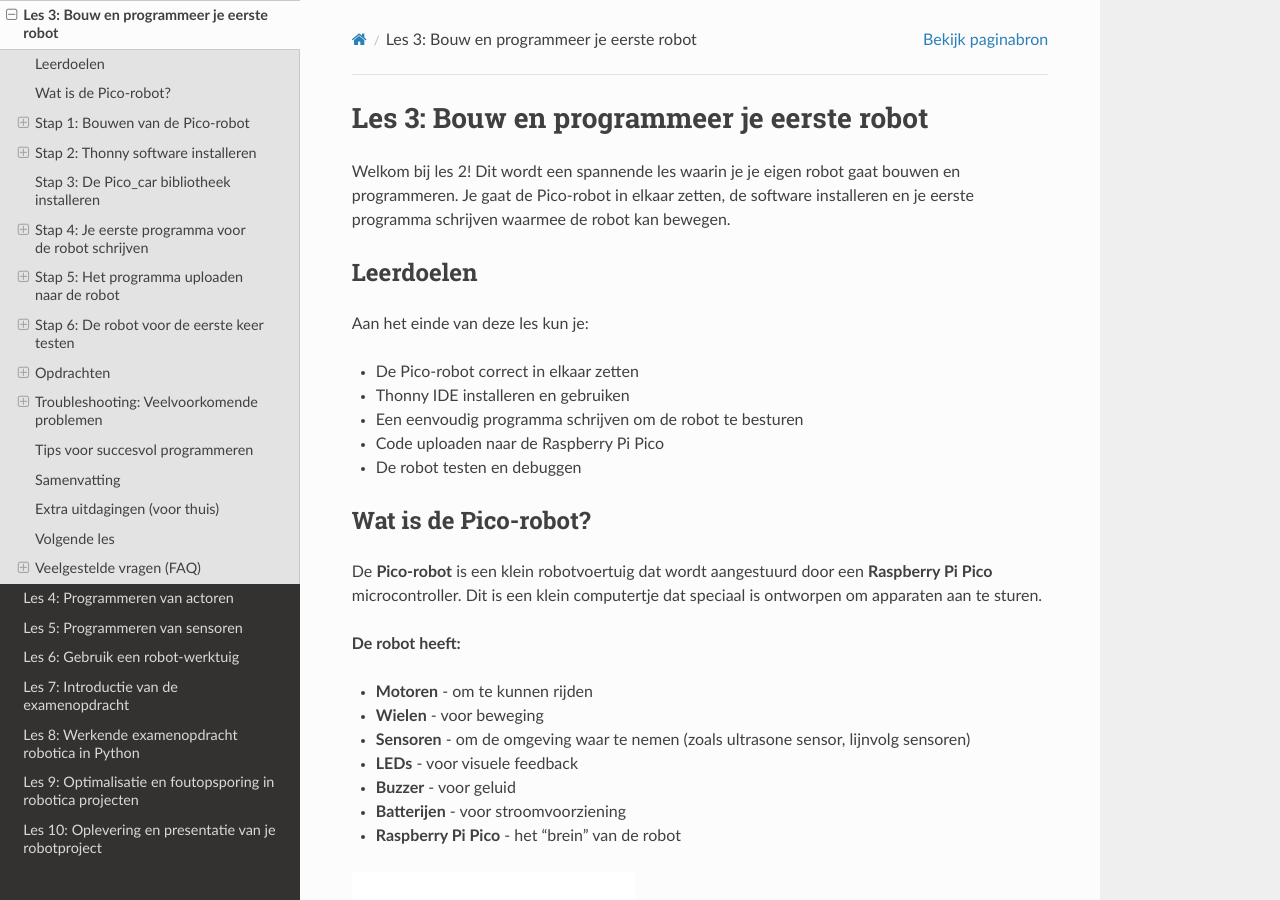
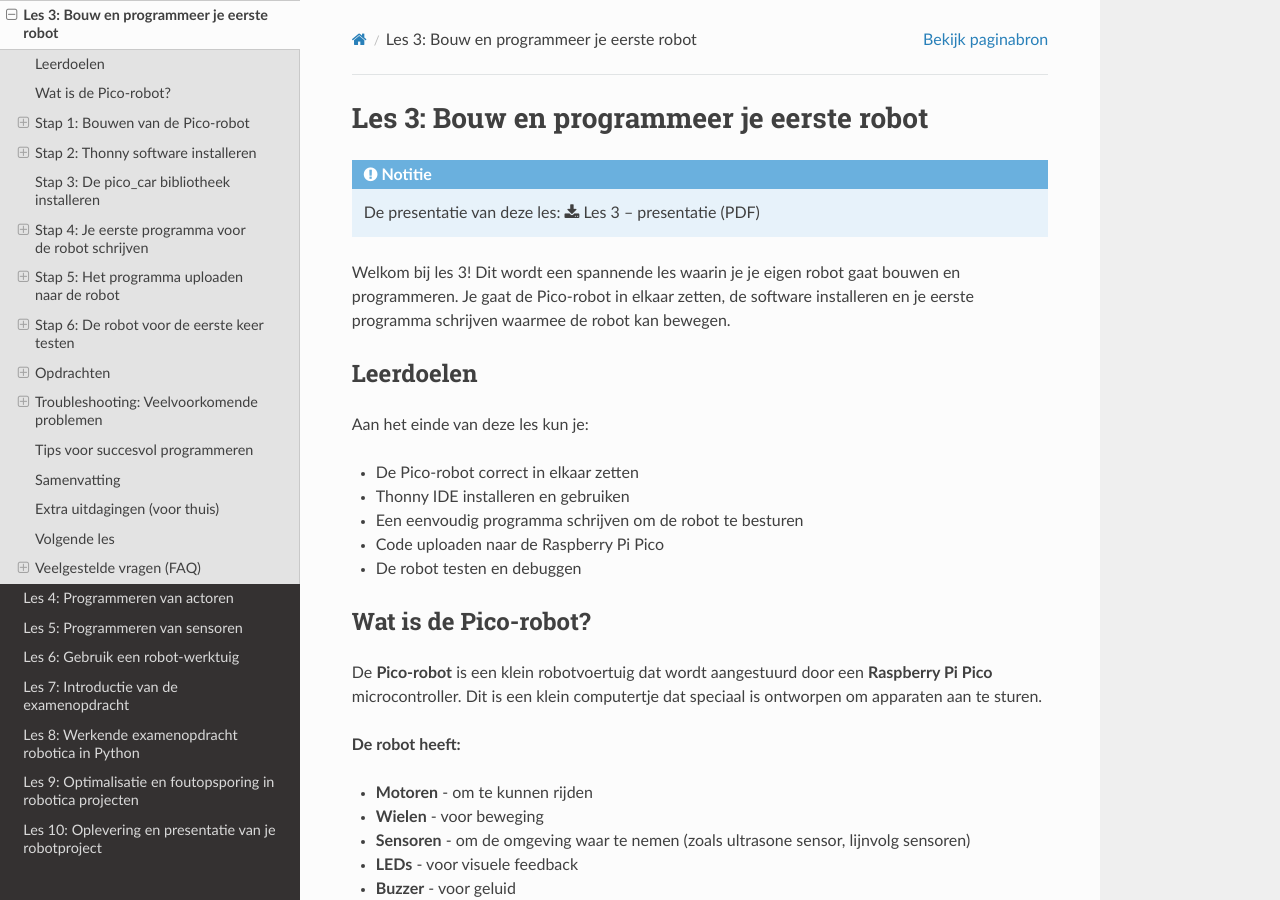
Before and after one commit to AvansMechatronica/vabokCursusRoboticaMetPython, a Sphinx documentation site: the page built from documentation/documentation/les3.md, in a window 1280 px wide and 900 px high. Built offline with Sphinx 7.4.7 and the Read the Docs theme 3.1.0, drawn with Linux system fonts in a browser that asks for light colours; some of the changed text lies outside the part shown.

Commit message:
20261123

````diff
--- a/documentation/documentation/les3.md
+++ b/documentation/documentation/les3.md
@@ -1,6 +1,10 @@
 # Les 3: Bouw en programmeer je eerste robot
 
-Welkom bij les 2! Dit wordt een spannende les waarin je je eigen robot gaat bouwen en programmeren. Je gaat de Pico-robot in elkaar zetten, de software installeren en je eerste programma schrijven waarmee de robot kan bewegen.
+:::{note}
+De presentatie van deze les: {download}`Les 3 – presentatie (PDF) <../presentaties/les3.pdf>`
+:::
+
+Welkom bij les 3! Dit wordt een spannende les waarin je je eigen robot gaat bouwen en programmeren. Je gaat de Pico-robot in elkaar zetten, de software installeren en je eerste programma schrijven waarmee de robot kan bewegen.
 
 ## Leerdoelen
 
@@ -86,9 +90,9 @@ Type dit in de Shell en druk op Enter. Zie je "Hello, Robot!"? Dan werkt alles!
 Hieronder kun je zien hoe het op je scherm er uit ziet.
 ![imgage](../images/thony_hello_world.png)
 
-## Stap 3: De Pico_car bibliotheek installeren
+## Stap 3: De pico_car bibliotheek installeren
 
-De robot gebruikt een speciale bibliotheek genaamd `Pico_car`. Deze bevat alle functies om de robot aan te sturen. Deze bibliotheek is al door je docent op de Raspberry Pi Pico gezet. Je kunt deze stap dus overslaan!
+De robot gebruikt een speciale bibliotheek genaamd `pico_car`. Deze bevat alle functies om de robot aan te sturen. Deze bibliotheek is al door je docent op de Raspberry Pi Pico gezet. Je kunt deze stap dus overslaan!
 
 
 ## Stap 4: Je eerste programma voor de robot schrijven
@@ -110,12 +114,12 @@ We schrijven een eenvoudig programma dat:
 **Stap 4.2:** Type de volgende code over:
 
 ```python
-# Import de Pico_car bibliotheek
-from Pico_car import Pico_car
+# Import de pico_car bibliotheek
+from pico_car import pico_car
 import time
 
 # Maak een Motor object aan
-Motor = Pico_car()
+Motor = pico_car()
 
 print("Robot start met bewegen!")
 
@@ -219,7 +223,7 @@ Als je wilt dat het programma automatisch start wanneer je de robot aanzet:
 
 ❌ **Foutmelding in Thonny**
 - Lees de foutmelding goed
-- Controleer of je `Pico_car.py` hebt geüpload naar de Pico
+- Controleer of je `pico_car.py` hebt geüpload naar de Pico
 - Controleer of je code exact hetzelfde is als het voorbeeld
 
 ### Test 2: Snelheid aanpassen
@@ -228,10 +232,10 @@ Nu gaan we experimenteren met verschillende snelheden!
 
 **Opdracht 2.1:** Langzamer rijden
 ```python
-from Pico_car import Pico_car
+from pico_car import pico_car
 import time
 
-Motor = Pico_car()
+Motor = pico_car()
 
 # Probeer verschillende snelheden
 Motor.Car_Run(100, 100)  # Halve snelheid
@@ -241,10 +245,10 @@ Motor.Car_Stop()
 
 **Opdracht 2.2:** Verschillende snelheden per motor
 ```python
-from Pico_car import Pico_car
+from pico_car import pico_car
 import time
 
-Motor = Pico_car()
+Motor = pico_car()
 
 # Links sneller dan rechts - de robot draait naar rechts
 Motor.Car_Run(200, 100)
@@ -256,7 +260,7 @@ Motor.Car_Stop()
 
 ### Test 3: Verschillende bewegingen
 
-De `Pico_car` bibliotheek heeft meer functies dan alleen vooruit rijden!
+De `pico_car` bibliotheek heeft meer functies dan alleen vooruit rijden!
 
 **Beschikbare functies:**
 
@@ -270,10 +274,10 @@ De `Pico_car` bibliotheek heeft meer functies dan alleen vooruit rijden!
 
 **Opdracht 2.3:** Maak een vierkant
 ```python
-from Pico_car import Pico_car
+from pico_car import pico_car
 import time
 
-Motor = Pico_car()
+Motor = pico_car()
 
 # Herhaal 4 keer (voor 4 zijden van het vierkant)
 for i in range(4):
@@ -291,10 +295,10 @@ Motor.Car_Stop()
 
 **Opdracht 2.4:** Maak een dans-programma
 ```python
-from Pico_car import Pico_car
+from pico_car import pico_car
 import time
 
-Motor = Pico_car()
+Motor = pico_car()
 
 # Vooruit
 Motor.Car_Run(255, 255)
@@ -362,9 +366,9 @@ Motor.Car_Run(255, 220)  # Rechter motor iets langzamer
 **Oorzaak:** Batterijen bijna leeg
 **Oplossing:** Vervang de batterijen door nieuwe
 
-### Probleem 3: ImportError: no module named 'Pico_car'
+### Probleem 3: ImportError: no module named 'pico_car'
 **Oorzaak:** De bibliotheek is niet geüpload naar de Pico
-**Oplossing:** Upload `Pico_car.py` opnieuw naar de Raspberry Pi Pico
+**Oplossing:** Upload `pico_car.py` opnieuw naar de Raspberry Pi Pico
 
 ### Probleem 4: Robot stopt niet
 **Oorzaak:** `Motor.Car_Stop()` wordt niet aangeroepen
@@ -406,7 +410,7 @@ In deze les heb je:
 - ✅ De Pico-robot in elkaar gezet
 - ✅ Thonny IDE geïnstalleerd en geconfigureerd
 - ✅ MicroPython geïnstalleerd op de Raspberry Pi Pico
-- ✅ De Pico_car bibliotheek geüpload
+- ✅ De pico_car bibliotheek geüpload
 - ✅ Je eerste robotprogramma geschreven
 - ✅ De robot laten bewegen met verschillende snelheden
 - ✅ Verschillende bewegingspatronen geprogrammeerd
````
Also changed, not shown: documentation/documentation/les2a.md (+4 -0 lines), documentation/documentation/les2b.md (+4 -0 lines), 9 other files.
